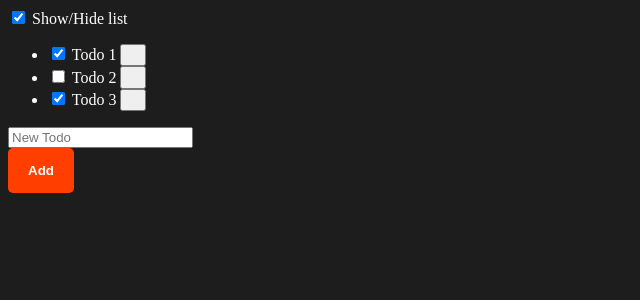
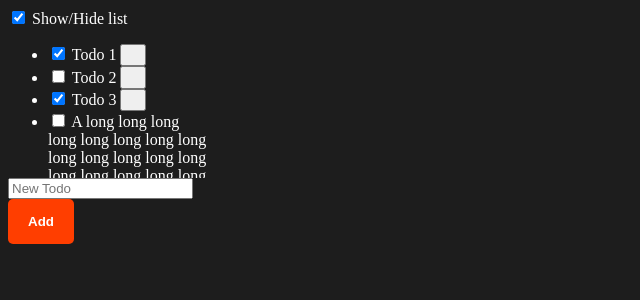
Before and after one commit to RdotSilva/TypeScript-Svelte-Playground, a Svelte app: page / in a window 1280 px wide. Shown: the top 300 px of the page, without its empty margins (0-640 px from the left). Built offline with nearby package versions, Linux system fonts and the light colour scheme; some icons are missing.

Commit message:
Add example for long todo item

```diff
--- a/src/App.svelte
+++ b/src/App.svelte
@@ -21,6 +21,12 @@
       id: uuid(),
       title: "Todo 3",
       completed: true,
+    },
+    {
+      id: uuid(),
+      title:
+        "A long long long long long long long long long long long long long long long long long long todo",
+      completed: false,
     },
   ];
 
```
